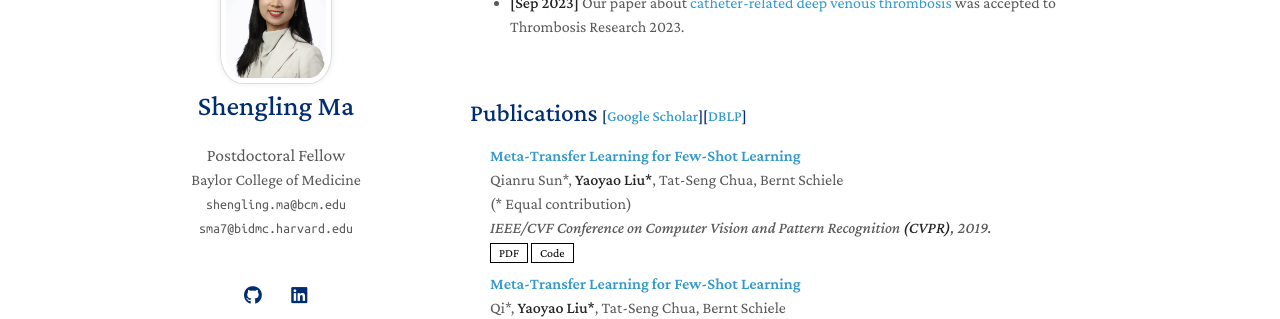
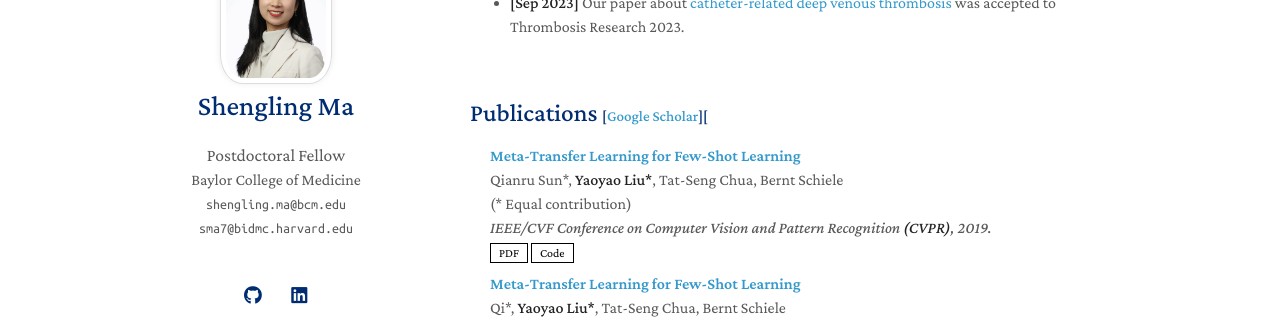
Before and after one commit to shenglingma/personal-website, a Jekyll site: the page built from index.md, in a window 1280 px wide and 900 px high, scrolled down 739 px. Shown: the part 152-471 px from the top of the window. Built offline with Jekyll 4.4.1, drawn with Linux system fonts in a browser that asks for light colours; a style sheet for code colours, icons or effects is not loaded.

Commit message:
Update publications.md

```diff
--- a/_includes/publications.md
+++ b/_includes/publications.md
@@ -1,6 +1,6 @@
 <h1 id="publications"></h1>
 
-<h2 style="margin: 60px 0px -15px;">Publications <span style="font-size:15px;">[</span><a href="https://scholar.google.com/citations?user=Uf9GqRsAAAAJ" target="_blank" style="font-size:15px;">Google Scholar</a><span style="font-size:15px;">]</span><span style="font-size:15px;">[</span><a href="https://dblp.org/pid/12/10033-1.html" target="_blank" style="font-size:15px;">DBLP</a><span style="font-size:15px;">]</span></h2>
+<h2 style="margin: 60px 0px -15px;">Publications <span style="font-size:15px;">[</span><a href="https://scholar.google.com/citations?user=Uf9GqRsAAAAJ" target="_blank" style="font-size:15px;">Google Scholar</a><span style="font-size:15px;">]</span><span style="font-size:15px;">[</span></h2>
 
 <div class="publications">
 <ol class="bibliography">
```
